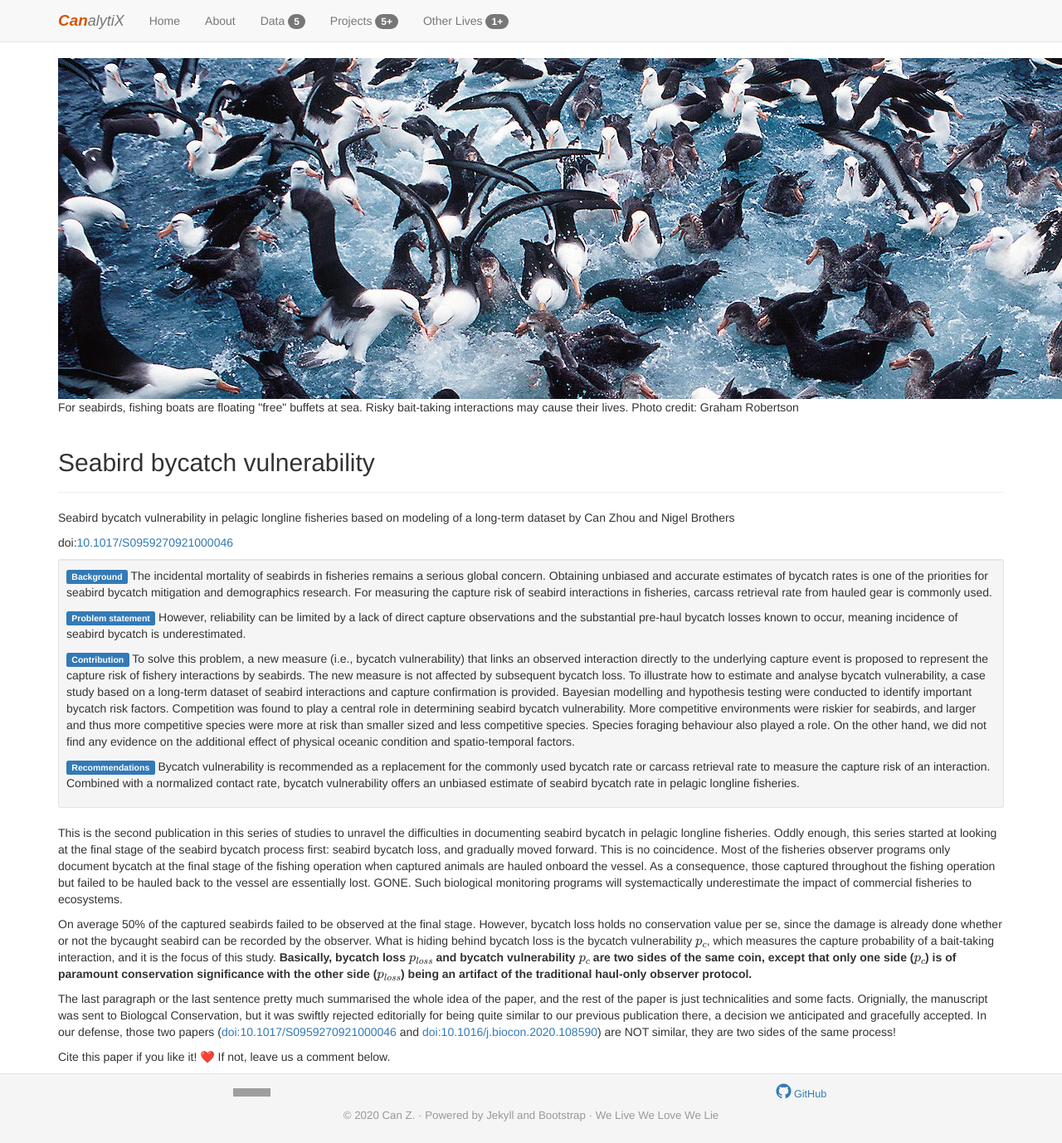
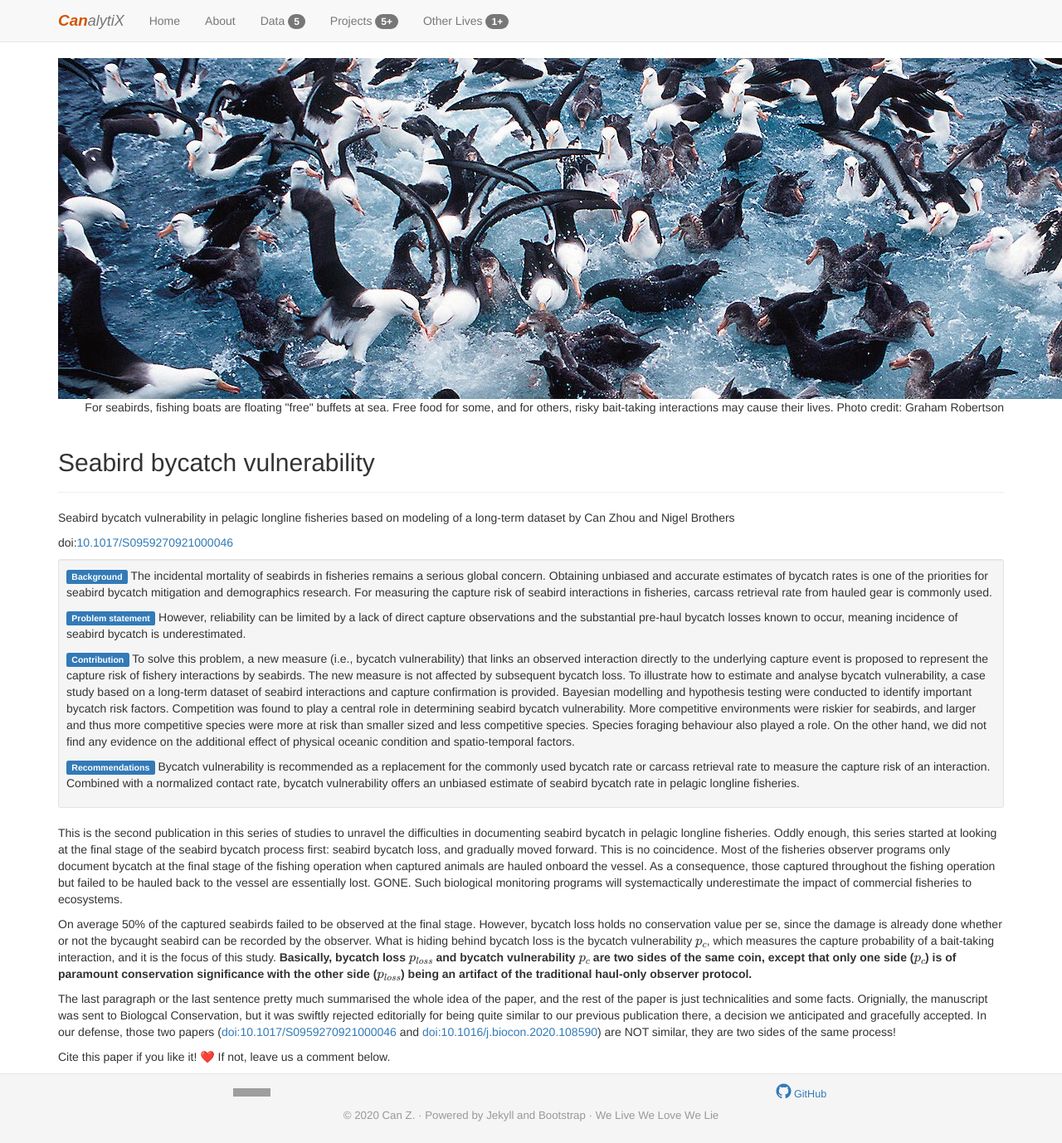
Before and after one commit to HVoltBb/HVoltBb.github.io, a Jekyll site: the page built from random/posts/birdbycatch_paper2021.html, in a window 1280 px wide and 1378 px high. Shown: the whole window at 83% size. Built offline with Jekyll 4.4.1, drawn with Linux system fonts in a browser that asks for light colours; formulas are drawn with MathJax 3; comment, search, counter and statistics services are not loaded; grey boxes are pictures that could not be loaded.

Commit message:
Update birdbycatch_paper2021.html

```diff
--- a/random/posts/birdbycatch_paper2021.html
+++ b/random/posts/birdbycatch_paper2021.html
@@ -9,8 +9,8 @@
 ---
 <div class="text-center overflow-hidden">
 <figure>
-	<img src="https://hvoltbb.github.io/pics/birds.jpg" class="figure-img img-fluid shadow-lg" alt="Seabirds feeding at sea">
-	<figcaption class="figure-caption text-left">For seabirds, fishing boats are floating "free" buffets at sea. Risky bait-taking interactions may cause their lives. Photo credit: Graham Robertson</figcaption>
+	<img src="https://hvoltbb.github.io/pics/birds.jpg" class="figure-img img-fluid shadow-lg" style="width: 800" alt="Seabirds feeding at sea">
+	<figcaption class="figure-caption text-right font-weight-bold">For seabirds, fishing boats are floating "free" buffets at sea. Free food for some, and for others, risky bait-taking interactions may cause their lives. Photo credit: Graham Robertson</figcaption>
 </figure>
 </div>
 <div class="page-header">
```
